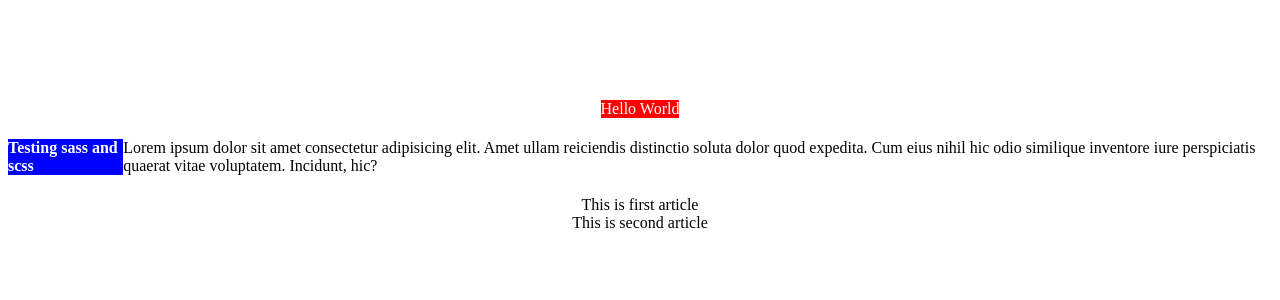
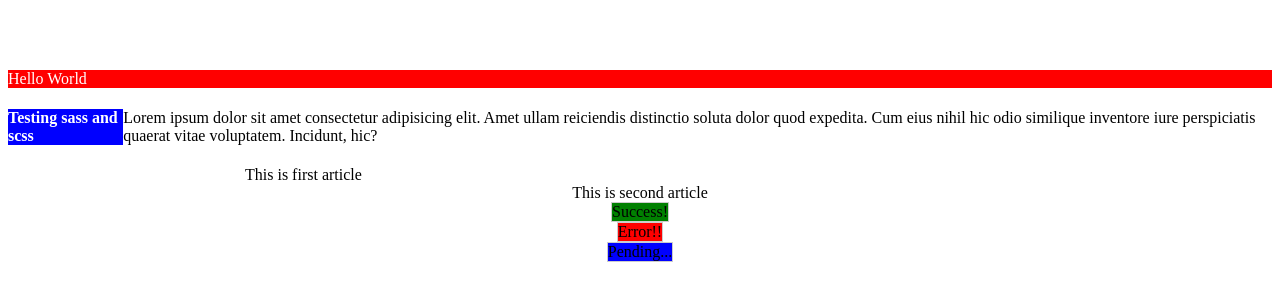
Before and after one commit to YoniB1995/sass-scss-practices, a website: page index.html in a window 1280 px wide. Shown: the part 242-542 px from the top of the page. Drawn offline with Linux system fonts and the light colour scheme.

Commit message:
added inheritance with message-status

```diff
--- a/index.html
+++ b/index.html
@@ -15,5 +15,10 @@
     </div>
     <article role="main">This is first article</article>
     <aside role="complementary">This is second article</aside>
+
+
+    <div class="success">Success!</div>
+    <div class="error">Error!!</div>
+    <div class="pending">Pending...</div>
 </body>
 </html>
--- a/styles.scss
+++ b/styles.scss
@@ -70,5 +70,22 @@ article[role="main"] {
 
 aside[role="complementary"] {
   float: right;
-  width: 300px / 960px * 100%;
 }
+
+%message-status {
+  border: 1px solid #ccc;
+  color: black;
+}
+
+.success {
+  @extend %message-status;
+  background: green;
+}
+.error {
+  @extend %message-status;
+  background: red;
+}
+.pending {
+  @extend %message-status;
+  background: blue;
+}
```
Also changed, not shown: styles.css, 1 other file.
